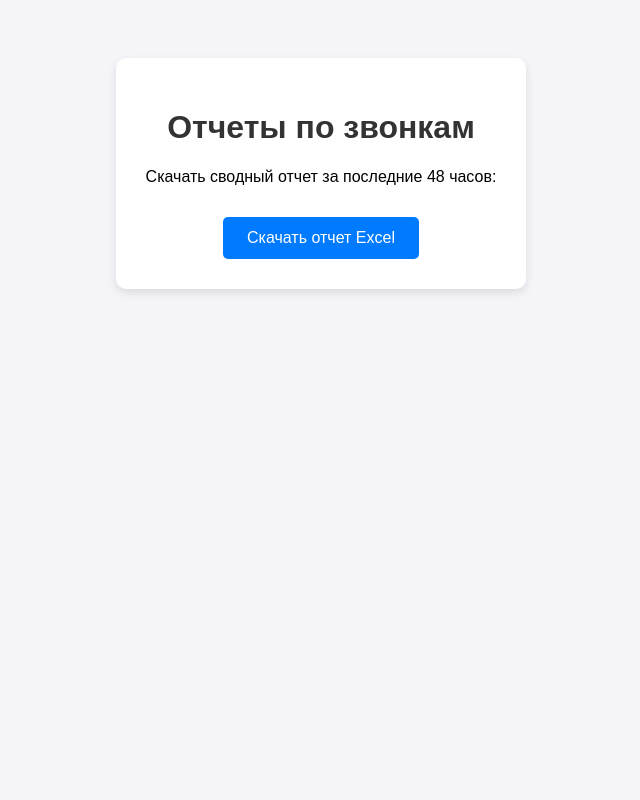
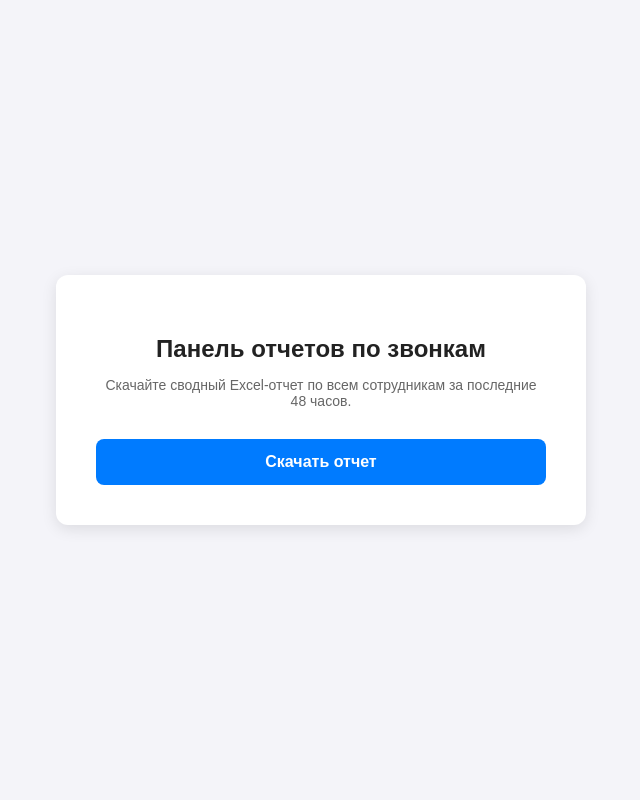
Before and after one commit to umid4219/callbot, a Flask app: page / in a window 1280 px wide. Shown: the whole page, without its empty margins (319-959 px from the left). Run offline with Flask 3, Linux system fonts and the light colour scheme.

Commit message:
index.html

```diff
--- a/templates/index.html
+++ b/templates/index.html
@@ -3,47 +3,61 @@
 <head>
     <meta charset="UTF-8">
     <meta name="viewport" content="width=device-width, initial-scale=1.0">
-    <title>Call Bot Reports</title>
+    <title>Панель отчетов по звонкам</title>
     <style>
         body {
             font-family: Arial, sans-serif;
             background-color: #f4f4f9;
-            text-align: center;
-            padding-top: 50px;
+            display: flex;
+            justify-content: center;
+            align-items: center;
+            height: 100vh;
+            margin: 0;
         }
         .container {
             background: white;
-            padding: 30px;
-            border-radius: 10px;
-            box-shadow: 0px 4px 10px rgba(0, 0, 0, 0.1);
-            display: inline-block;
+            padding: 40px;
+            border-radius: 12px;
+            box-shadow: 0px 4px 15px rgba(0, 0, 0, 0.1);
+            text-align: center;
+            max-width: 450px;
+            width: 100%;
         }
-        h1 {
-            color: #333;
+        h2 {
+            color: #222;
+            margin-bottom: 10px;
+        }
+        p {
+            color: #666;
+            font-size: 14px;
+            margin-bottom: 30px;
         }
         .btn {
-            display: inline-block;
+            display: block;
+            width: 100%;
+            padding: 14px 0;
+            font-size: 16px;
+            font-weight: bold;
+            border: none;
+            border-radius: 8px;
+            cursor: pointer;
+            text-decoration: none;
             background-color: #007bff;
             color: white;
-            padding: 12px 24px;
-            font-size: 16px;
-            border: none;
-            border-radius: 5px;
-            cursor: pointer;
-            text-decoration: none;
-            margin-top: 15px;
-            transition: background 0.3s;
+            transition: opacity 0.2s;
+            box-sizing: border-box;
         }
         .btn:hover {
-            background-color: #0056b3;
+            opacity: 0.9;
         }
     </style>
 </head>
 <body>
     <div class="container">
-        <h1>Отчеты по звонкам</h1>
-        <p>Скачать сводный отчет за последние 48 часов:</p>
-        <a href="/api/download-report" class="btn">Скачать отчет Excel</a>
+        <h2>Панель отчетов по звонкам</h2>
+        <p>Скачайте сводный Excel-отчет по всем сотрудникам за последние 48 часов.</p>
+
+        <a href="/api/download-report" class="btn">Скачать отчет</a>
     </div>
 </body>
 </html>
```
